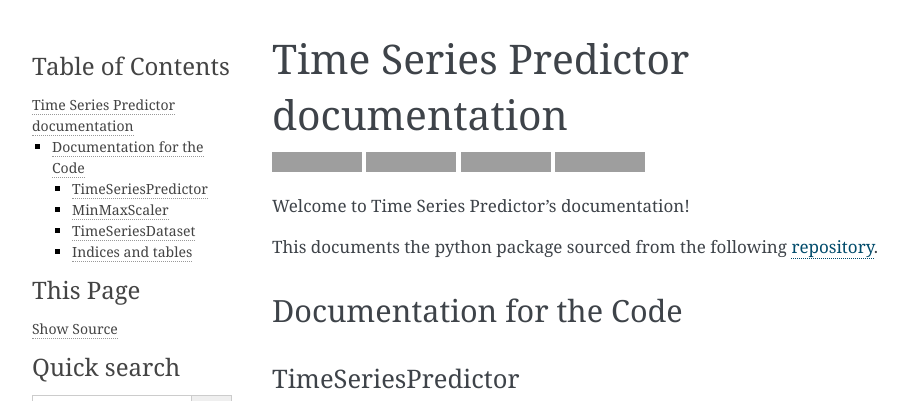
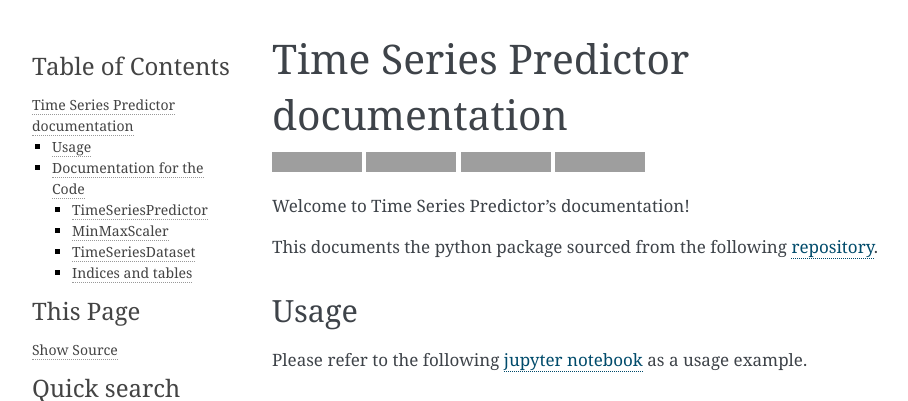
Before and after one commit to krypton-unite/time_series_predictor, a Sphinx documentation site: the page built from docs/source/index.rst, in a window 1280 px wide, cut to the strip 0-401 px from the top of the page. Shown: the whole strip, without its empty margins (148-1056 px from the left). Built offline with Sphinx 7.4.7, drawn with Linux system fonts in a browser that asks for light colours; grey boxes are pictures that could not be loaded.

Commit message:
:memo: Improve documentation by adding usage example.

```diff
--- a/docs/source/index.rst
+++ b/docs/source/index.rst
@@ -28,6 +28,14 @@ Welcome to Time Series Predictor's documentation!
 This documents the python package sourced from the following `repository`_.
 
 .. _repository: https://github.com/DanielAtKrypton/time_series_predictor.git
+
+*****
+Usage
+*****
+
+Please refer to the following `jupyter notebook`_ as a usage example.
+
+.. _jupyter notebook: https://github.com/DanielAtKrypton/time_series_predictor/blob/master/example.ipynb
 
 **************************
 Documentation for the Code
```
Also changed, not shown: README.md (+0 -1 lines).
